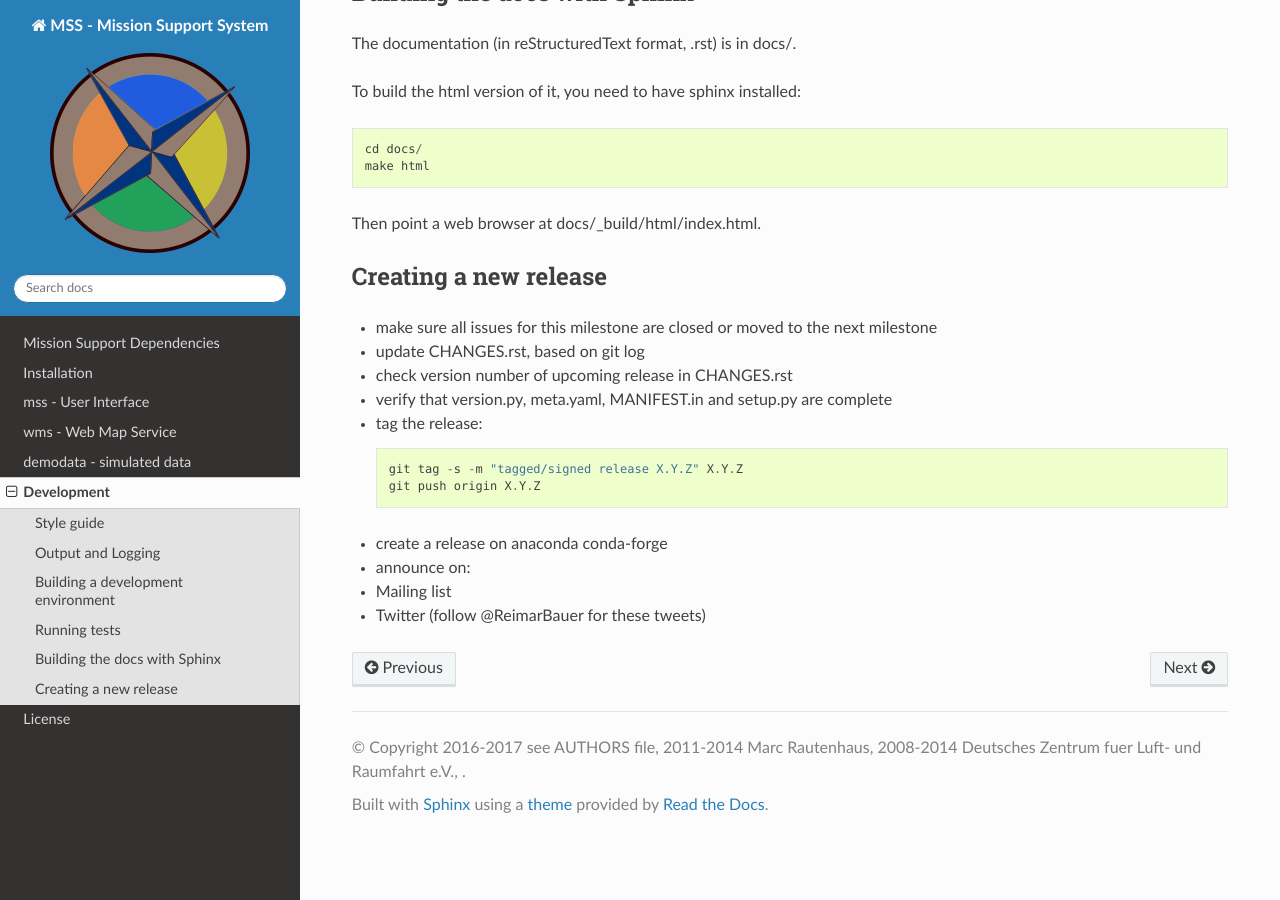
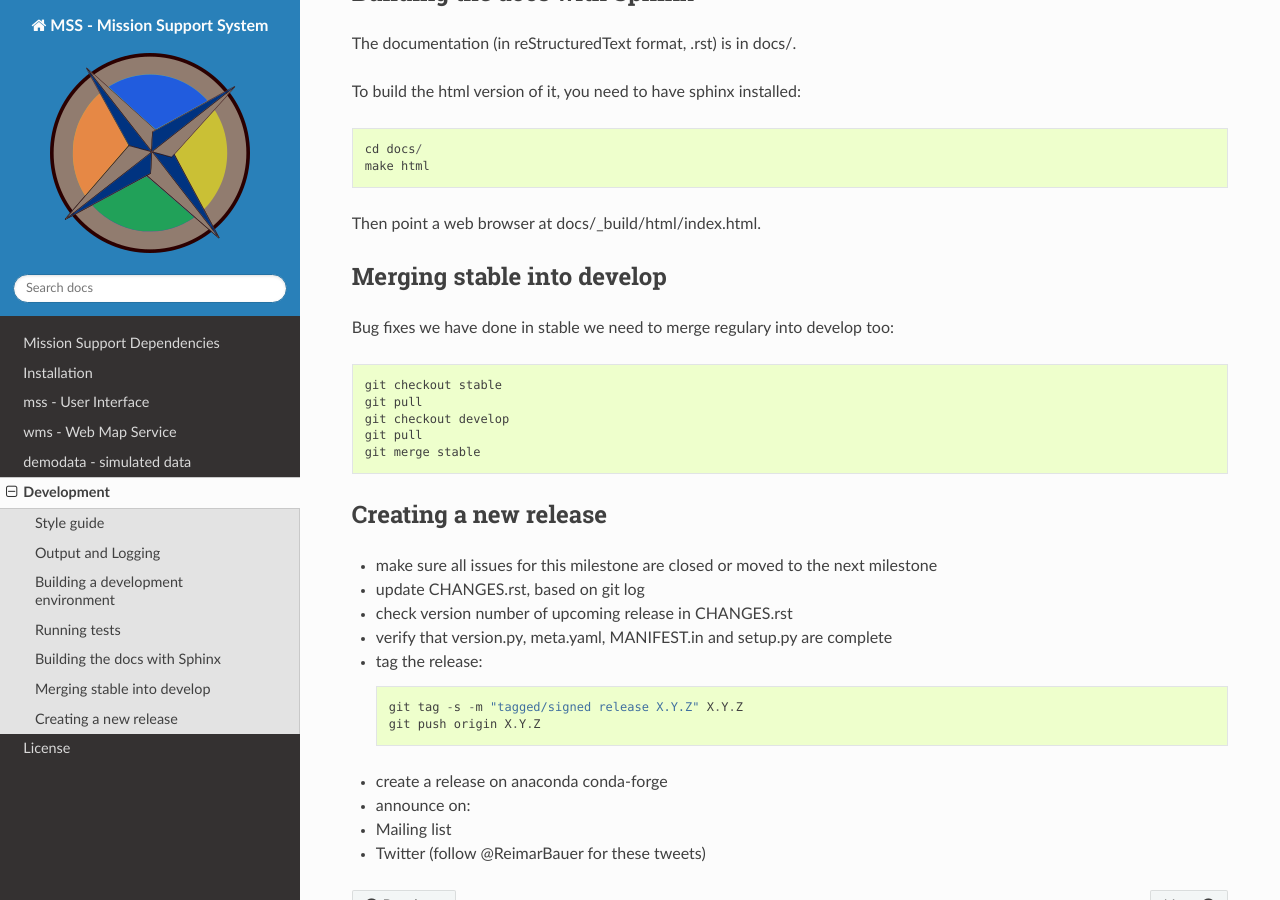
Before and after one commit to Open-MSS/MSS, a Sphinx documentation site: the page built from docs/development.rst, in a window 1280 px wide and 900 px high, scrolled down 1835 px. Built offline with Sphinx 7.4.7 and the Read the Docs theme 2.0.0, drawn with Linux system fonts in a browser that asks for light colours.

Commit message:
docs for developer: Merging stable into develop

```diff
--- a/docs/development.rst
+++ b/docs/development.rst
@@ -94,6 +94,18 @@ To build the html version of it, you need to have sphinx installed::
 Then point a web browser at docs/_build/html/index.html.
 
 
+Merging stable into develop
+~~~~~~~~~~~~~~~~~~~~~~~~~~~
+
+Bug fixes we have done in stable we need to merge regulary into develop too::
+
+    git checkout stable
+    git pull
+    git checkout develop
+    git pull
+    git merge stable
+
+
 Creating a new release
 ~~~~~~~~~~~~~~~~~~~~~~
 
```
